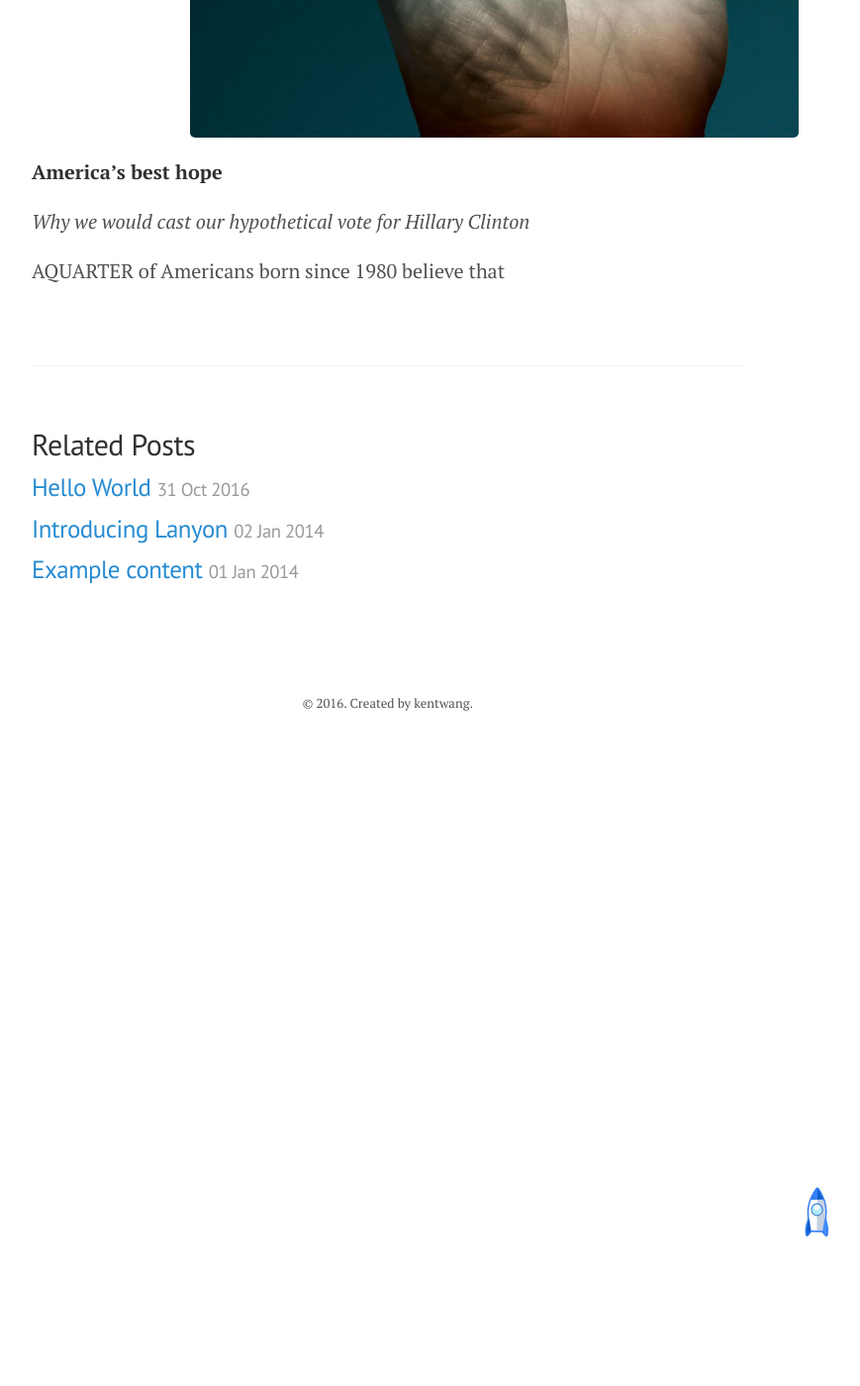
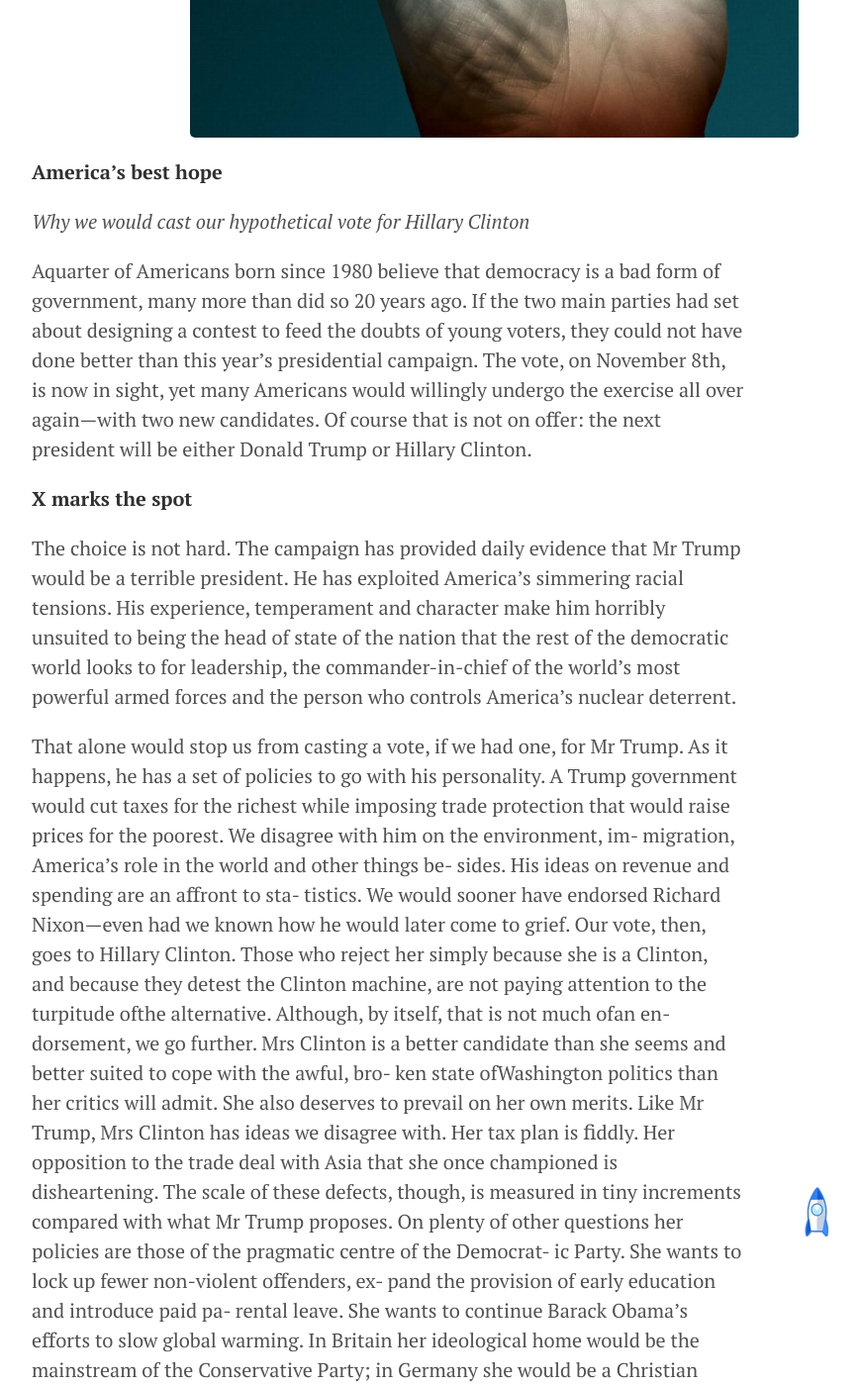
Before and after one commit to kentwang1403/kentwang1403.github.io, a Jekyll site: the page built from _posts/2016-11-04-Nov-2016-11-05.md, in a window 1280 px wide and 1400 px high, scrolled down 1036 px. Shown: the whole window at 99% size, without its empty margins (248-1117 px from the left). Built offline with Jekyll 4.4.1, drawn with Linux system fonts in a browser that asks for light colours; comment, search, counter and statistics services are not loaded; before the commit the page ends 1769 px from its top, so only the background shows below that; some of the changed text lies outside the part shown.

Commit message:
Update 2016-11-04-Nov-2016-11-05.md

```diff
--- a/_posts/2016-11-04-Nov-2016-11-05.md
+++ b/_posts/2016-11-04-Nov-2016-11-05.md
@@ -19,4 +19,14 @@ title: TE 2016.11.05 America's best hope
 
 *Why we would cast our hypothetical vote for Hillary Clinton*
 
-  AQUARTER of Americans born since 1980 believe that
+Aquarter of Americans born since 1980 believe that democracy is a bad form of government, many more than did so 20 years ago. If the two main parties had set about designing a contest to feed the doubts of young voters, they could not have done better than this year’s presidential campaign. The vote, on November 8th, is now in sight, yet many Americans would willingly undergo the exercise all over again—with two new candidates. Of course that is not on oﬀer: the next president will be either Donald Trump or Hillary Clinton.
+
+**X marks the spot**
+
+The choice is not hard. The campaign has provided daily evidence that Mr Trump would be a terrible president. He has exploited America’s simmering racial tensions. His experience, temperament and character make him horribly unsuited to being the head of state of the nation that the rest of the democratic world looks to for leadership, the commander-in-chief of the world’s most powerful armed forces and the person who controls America’s nuclear deterrent.
+
+  That alone would stop us from casting a vote, if we had one, for Mr Trump. As it happens, he has a set of policies to go with his personality. A Trump government would cut taxes for the richest while imposing trade protection that would raise prices for the poorest. We disagree with him on the environment, im- migration, America’s role in the world and other things be- sides. His ideas on revenue and spending are an aﬀront to sta- tistics. We would sooner have endorsed Richard Nixon—even had we known how he would later come to grief.
+  Our vote, then, goes to Hillary Clinton. Those who reject her simply because she is a Clinton, and because they detest the Clinton machine, are not paying attention to the turpitude ofthe alternative. Although, by itself, that is not much ofan en- dorsement, we go further. Mrs Clinton is a better candidate
+than she seems and better suited to cope with the awful, bro- ken state ofWashington politics than her critics will admit. She also deserves to prevail on her own merits.
+  Like Mr Trump, Mrs Clinton has ideas we disagree with. Her tax plan is ﬁddly. Her opposition to the trade deal with Asia that she once championed is disheartening. The scale of these defects, though,  is measured  in  tiny increments compared with what Mr Trump proposes. On plenty of other questions her policies are those of the pragmatic centre of the Democrat- ic Party. She wants to lock up fewer non-violent oﬀenders, ex- pand the provision of early education and introduce paid pa- rental leave. She wants to continue Barack Obama’s eﬀorts to slow global warming. In Britain her ideological home would be the mainstream of the Conservative Party; in Germany she would be a Christian Democrat.
+  In one sense Mrs Clinton is revolutionary. She would be America’s ﬁrst female president in the 240 years since inde- pendence. This is not a clinching reason to vote for her. But it would be a genuine achievement. In every other sense, how-
```
